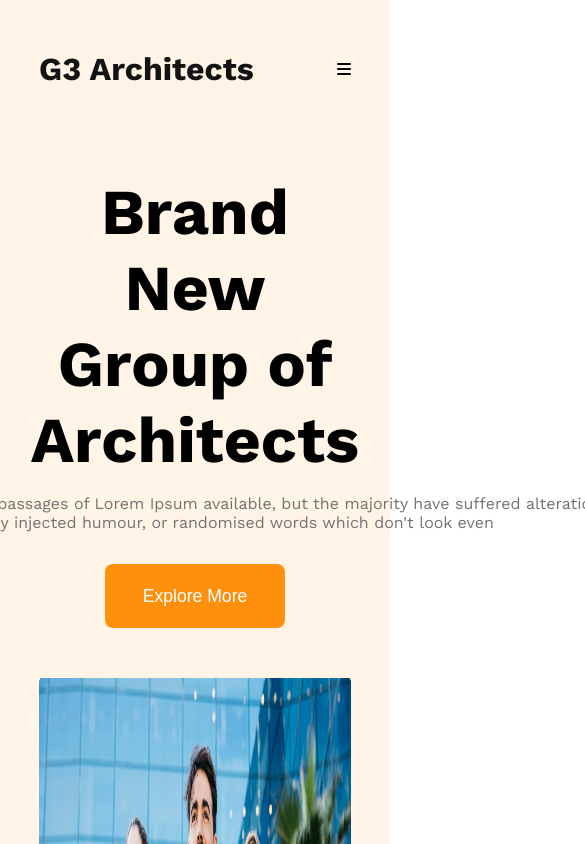
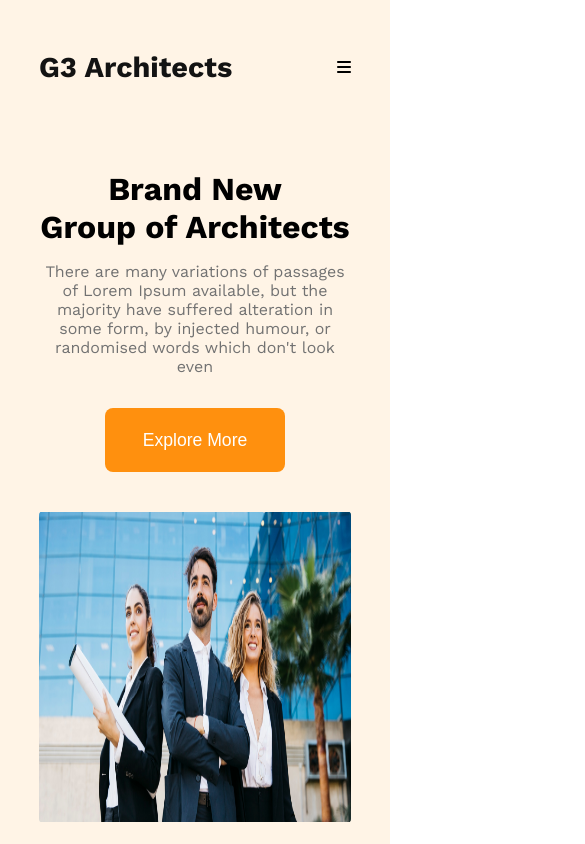
Before and after one commit to AnkonChy/g3-architecture-solution, a plain HTML site: page index.html in a window 390 px wide. Shown: the top 844 px of the page, 585 px wide, since content can reach past the window. Drawn offline with nearby package versions, Linux system fonts and the light colour scheme.

Commit message:
banner section responsive completed

```diff
--- a/index.css
+++ b/index.css
@@ -82,9 +82,6 @@ nav {
 
 .banner-container img {
   margin-top: 50px;
-  /* background-repeat: no-repeat;
-  background-position: center;
-  background-size: cover; */
   width: 100%;
   height: 600px;
   margin-bottom: 45px;
@@ -106,7 +103,7 @@ nav {
 @media screen and (max-width: 576px) {
   /* shared styles  */
   .title-responsive {
-    font-size: 32px;
+    font-size: 1.8rem;
   }
 
   /* nav styles  */
@@ -116,4 +113,18 @@ nav {
   .bar {
     display: inline-block;
   }
+
+  /* banner styles  */
+  .banner-title {
+    font-size: 2rem;
+  }
+
+  .banner-des {
+    width: 100%;
+  }
+
+  .banner-container img {
+    margin-top: 40px;
+    height: 310px;
+  }
 }
```
